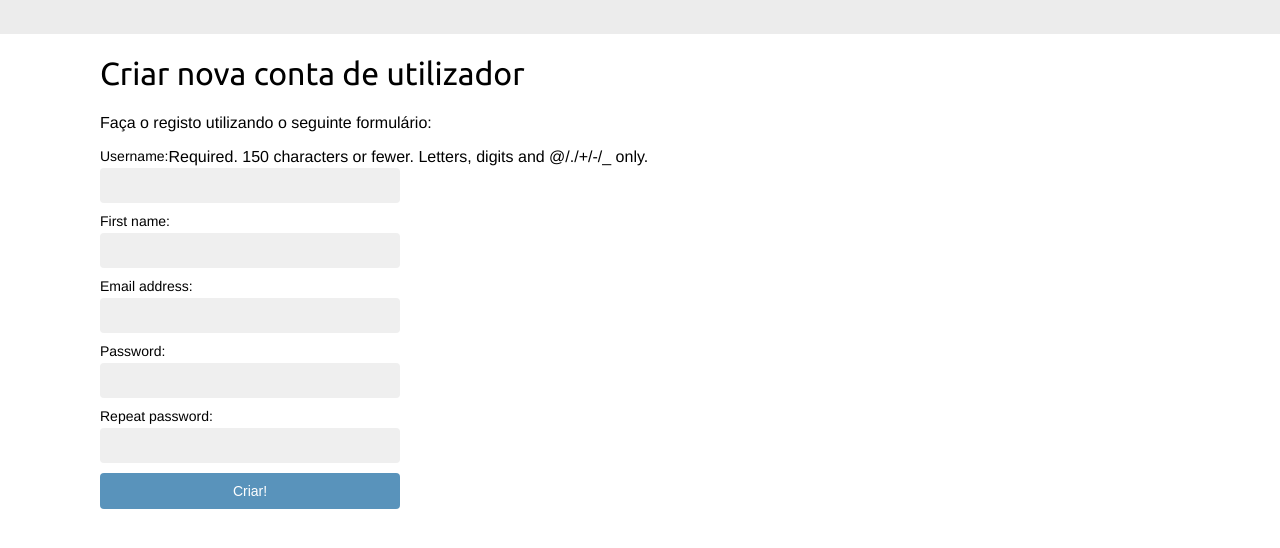
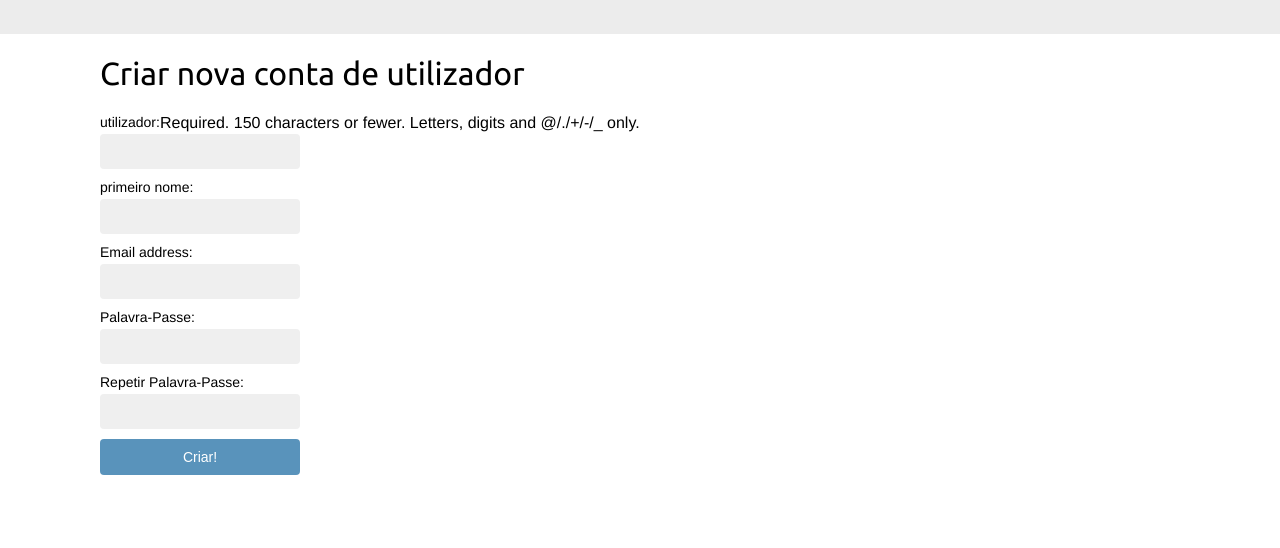
Before and after one commit to manuelseromenho/djangoSimpleCatalog_v1, a Django app: page /shop/register/ in a window 1280 px wide. Shown: the part 46-594 px from the top of the page. Run offline with Django 3.2, Linux system fonts and the light colour scheme.

Commit message:
- Carrinho - Perfil - Password - Metodo de Pagamento

```diff
--- a/myshop/myshop/settings.py
+++ b/myshop/myshop/settings.py
@@ -12,7 +12,7 @@ https://docs.djangoproject.com/en/1.8/ref/settings/
 
 from django.core.urlresolvers import reverse_lazy
 
-LOGIN_REDIRECT_URL = reverse_lazy('shop:dashboard')
+LOGIN_REDIRECT_URL = reverse_lazy('shop:product_list')
 LOGIN_URL = reverse_lazy('shop:login')
 LOGOUT_URL = reverse_lazy('shop:loggedout')
 
@@ -32,6 +32,7 @@ SECRET_KEY = '0(-eok9z=l_!)%^0wb$snbc9qi^y4!(z+r)77(x1mw(!k32nhm'
 DEBUG = True
 
 ALLOWED_HOSTS = []
+
 
 
 # Application definition
--- a/myshop/shop/context_processors.py
+++ b/myshop/shop/context_processors.py
@@ -9,9 +9,13 @@ from cart.models import Carrinho, Item
 def total_on_base(request):
 
     utilizador = request.user
-    if not utilizador.is_anonymous():
-        carrinho = Carrinho.objects.filter(utilizador=utilizador).last()
-        total_on_base = carrinho.total
+
+    if utilizador.is_authenticated():
+        if not Carrinho.objects.filter(utilizador=utilizador):
+            total_on_base = 0
+        else:
+            carrinho = Carrinho.objects.filter(utilizador=utilizador).last()
+            total_on_base = carrinho.total
     else:
         total_on_base = 0
 
--- a/myshop/shop/forms.py
+++ b/myshop/shop/forms.py
@@ -1,6 +1,37 @@
 from django import forms
+from django.contrib.auth.forms import SetPasswordForm, PasswordChangeForm
+from collections import OrderedDict
 from django.contrib.auth.models import User
 from .models import Perfil
+
+class AdminPasswordChangeForm(forms.Form):
+
+    new_password1 = forms.CharField(
+        label=("Passe"),
+        widget=forms.PasswordInput
+    )
+
+    class Meta:
+        model = User
+        fields = ('new_password1')
+        labels = {'new_password1':'nova passe'}
+
+
+class PasswordChangeForm(SetPasswordForm):
+    old_password = forms.CharField(label='Passe antiga',
+                                   widget=forms.PasswordInput)
+
+    def clean_old_password(self):
+        """
+        Validates that the old_password field is correct.
+        """
+        old_password = self.cleaned_data["old_password"]
+        if not self.user.check_password(old_password):
+            raise forms.ValidationError(
+                self.error_messages['password_incorrect'],
+                code='password_incorrect',
+            )
+        return old_password
 
 
 class LoginForm(forms.Form):
@@ -9,13 +40,14 @@ class LoginForm(forms.Form):
 
 
 class UserRegistrationForm(forms.ModelForm):
-    password = forms.CharField(label='Password',
+    password = forms.CharField(label='Palavra-Passe',
                                widget=forms.PasswordInput)
-    password2 = forms.CharField(label='Repeat password', widget=forms.PasswordInput)
+    password2 = forms.CharField(label='Repetir Palavra-Passe', widget=forms.PasswordInput)
 
     class Meta:
         model = User
-        fields = ('username', 'first_name', 'email')
+        fields = ('username','first_name', 'email')
+        labels = {'username':'utilizador', 'first_name':'primeiro nome'}
 
     def clean_password2(self):
         cd = self.cleaned_data
@@ -24,9 +56,11 @@ class UserRegistrationForm(forms.ModelForm):
         return cd['password2']
 
 class UserEditForm(forms.ModelForm):
+    #password = forms.CharField(label='Palavra-Passe', widget=forms.PasswordInput)
     class Meta:
         model = User
         fields = ('first_name','last_name','email')
+
 
 class PerfilEditForm(forms.ModelForm):
     class Meta:
--- a/myshop/shop/static/css/base.css
+++ b/myshop/shop/static/css/base.css
@@ -29,6 +29,15 @@ a.button, input[type="submit"] {
 }
 
 /********Manuel Seromenho***********/
+#makebutton{
+    color:#fff;
+    background:#5993bb;
+    border-radius:4px;
+    padding:10px 20px;
+    font-size:14px;
+    border:0;
+}
+
 #delete_item_button{
     padding:5px 8px;
 }
@@ -102,7 +111,7 @@ form p label {
 }
 
 form p input {
-    width:300px;
+    width:200px;
     font-size:13px;
     margin-bottom:10px;
     padding:10px 12px;
--- a/myshop/shop/templates/register.html
+++ b/myshop/shop/templates/register.html
@@ -2,7 +2,7 @@
 {% block title %}Create an account{% endblock %}
 {% block content %}
     <h1>Criar nova conta de utilizador</h1>
-    <p>Faça o registo utilizando o seguinte formulário:</p>
+
 
     <form action="" method="post">
         {{ user_form.as_p }}
--- a/myshop/shop/templates/registration/password_change_done.html
+++ b/myshop/shop/templates/registration/password_change_done.html
@@ -4,7 +4,6 @@
 
 {% block content %}
 
-    <h1>Palavra passe alterada</h1>
     <p>A sua palavra passe foi alterada com sucesso!</p>
 
 {% endblock %}
--- a/myshop/shop/templates/registration/password_change_form.html
+++ b/myshop/shop/templates/registration/password_change_form.html
@@ -4,10 +4,10 @@
 
 {% block content %}
     <h1>Alterar a Palavra Passe</h1>
-    <p>Altere a sua palavra passe:</p>
     <form action="." method="post">
         {{ form.as_p }}
-        <p><input type="submit" value="Change"></p>
+
+        <p><input type="submit" value="Alterar"></p>
         {% csrf_token %}
     </form>
 {% endblock %}
--- a/myshop/shop/templates/shop/dashboard.html
+++ b/myshop/shop/templates/shop/dashboard.html
@@ -10,8 +10,8 @@
         <img style="width:20%" src="{% static foto.url %}" />
     {% endif %}
 
-    <p>You can
-        <a href="{% url "shop:edit" %}">edit your profile</a> or
-        <a href="{% url "shop:password_change" %}">change your password</a>.
+    <p>
+        <a href="{% url "shop:edit" %}">Edite o seu perfil</a> ou
+        <a href="{% url "shop:password_change" %}">altere a sua palavra-passe</a>.
     </p>
 {% endblock %}
--- a/myshop/shop/templates/shop/edit.html
+++ b/myshop/shop/templates/shop/edit.html
@@ -5,10 +5,14 @@
     <h1>Editar Perfil</h1>
     <p>Utilize o seguinte formulário para editar o seu perfil de utilizador:</p>
 
+    <a id="makebutton" href="{% url "shop:password_change" %}">Alterar Palavra Passe</a>
     <form action="." method="post" enctype="multipart/form-data">
         {{ user_form.as_p }}
         {{ perfil_form.as_p }}
         {% csrf_token %}
         <p><input type="submit" value="Gravar alterações!"></p>
     </form>
+
+
+{#    <button><a href="{% url shop:edit %}">Editar</a></button>#}
 {% endblock %}
--- a/myshop/shop/urls.py
+++ b/myshop/shop/urls.py
@@ -45,11 +45,8 @@ urlpatterns = [
     url(r'^loggedout/$', 'django.contrib.auth.views.logout', name='loggedout'),
     url(r'^logout-then-login/$', 'django.contrib.auth.views.logout_then_login', name='logout_then_login'),
 
-
-
-
+    # products
     url(r'^product/(?P<product_slug>[-\w]+)/$', views.product_details, name='product_details'),
-
     url(r'^$', views.product_list, name="product_list"),
     url(r'^(?P<sub_category_slug>[-\w]+)/$', views.product_list, name='product_list_by_subcategory'),
 
--- a/myshop/shop/views.py
+++ b/myshop/shop/views.py
@@ -4,6 +4,7 @@ from django.shortcuts import render, get_object_or_404
 from django.http import HttpResponse, HttpResponseRedirect
 from django.contrib.auth.decorators import login_required
 from django.views.generic import DeleteView
+from django.contrib.auth.models import User
 
 #local imports
 from .models import Categoria, SubCategoria, Produto, Perfil
@@ -114,6 +115,8 @@ def edit(request):
             data=request.POST,
             files=request.FILES)
         if user_form.is_valid() and perfil_form.is_valid():
+            user = User.objects.get(username=user_form.cleaned_data["username"])
+            user.set_password(user_form.cleaned_data["password"])
             user_form.save()
             perfil_form.save()
     else:
```
Also changed, not shown: myshop/cart/templates/cart/cart.html (+12 -0 lines), myshop/cart/views.py (+14 -7 lines), myshop/shop/models.py (+12 -0 lines), myshop/db.sqlite3, myshop/media/utilizadores/2018/05/10/shinchan.jpg (added), myshop/media/utilizadores/2018/05/10/shinchan_V4vR9OU.jpg (added).
